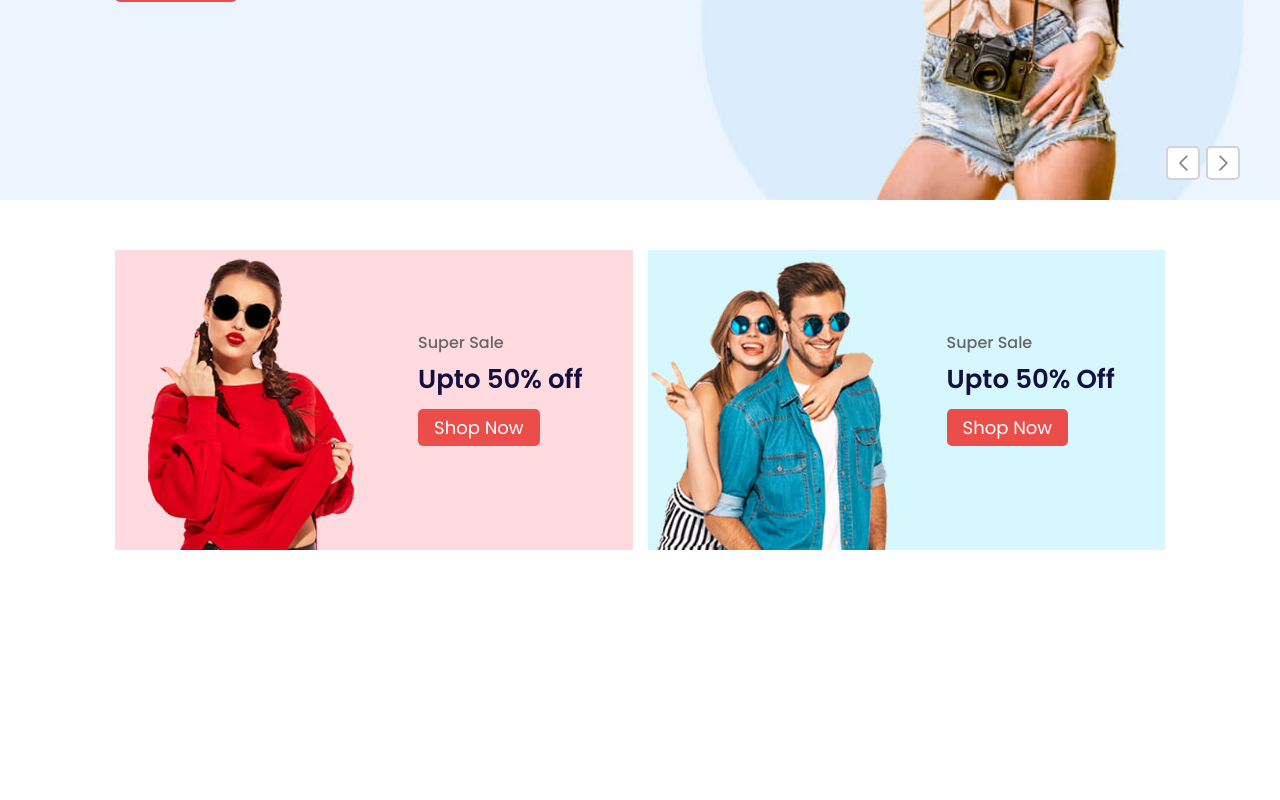
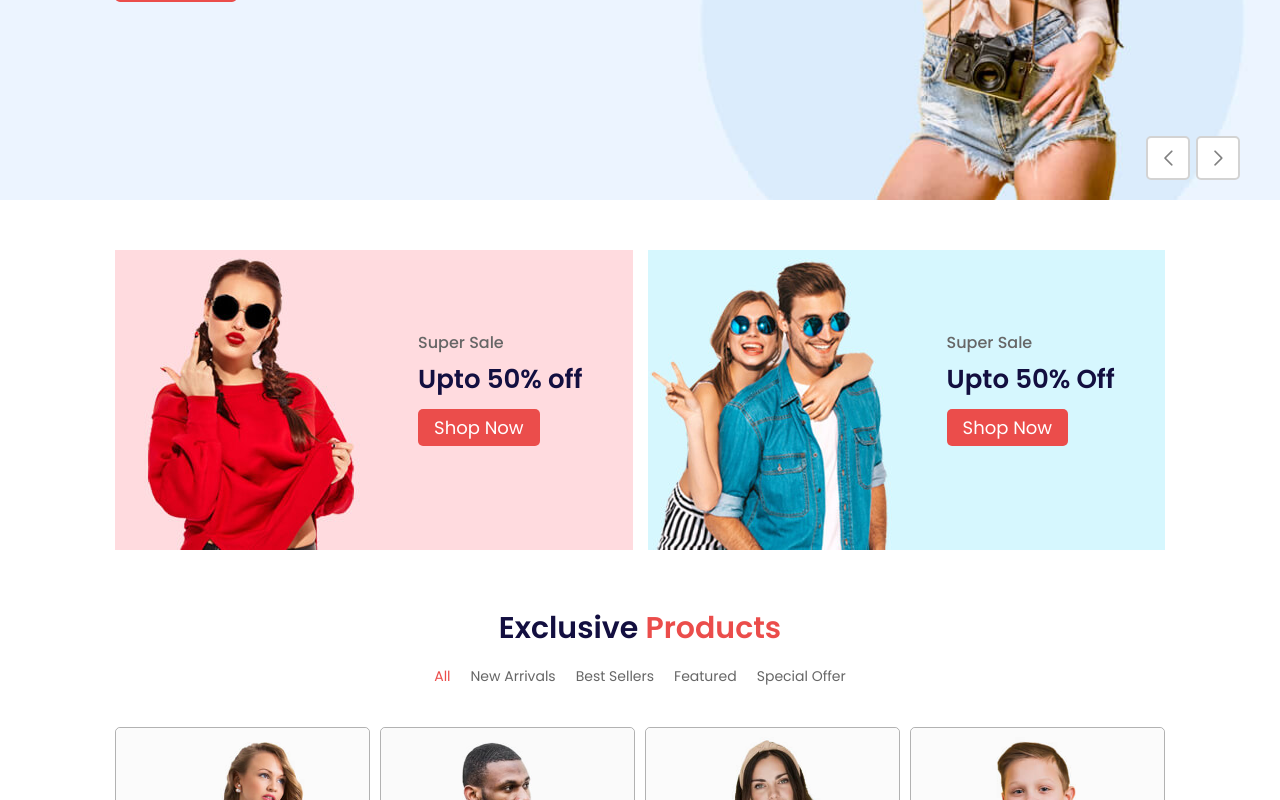
Before and after one commit to linarinho/fashion-design-react, a React (Create React App) app: page / in a window 1280 px wide. Shown: the part 379-1179 px from the top of the page. Before the commit the page ends 979 px from the top, so only its background shows below. Built offline with nearby package versions, Linux system fonts and the light colour scheme.

Commit message:
component products finished

```diff
--- a/src/App.js
+++ b/src/App.js
@@ -2,6 +2,7 @@ import './App.scss';
 import Header from './components/header/Header';
 import Banner from './pages/banner/Banner';
 import Home from './pages/home/Home';
+import Products from './pages/products/Products';
 
 function App() {
   return (
@@ -10,6 +11,7 @@ function App() {
 
       <Home />
       <Banner />
+      <Products />
     </>
   )
 }
--- /dev/null
+++ b/src/components/product-card/ProductCard.jsx
@@ -0,0 +1,37 @@
+import './product-card.scss';
+import { FavoriteBorder, Search, ShoppingCart, StarRate, Visibility } from '@material-ui/icons';
+
+function ProductCard({img, amount, cut, affer}) {
+    return (
+        <div className="product-card">
+            <div class="icons">
+                <ShoppingCart className="icon" />
+                <FavoriteBorder className="icon" />
+                <Search className="icon" />
+                <Visibility className="icon" />
+            </div>
+
+            <img src={img} alt="" />
+
+            <div className="card-body">
+                <h3>Product Name</h3>
+                <div class="price">
+                    <div class="amount">{amount}</div>
+                    <div class="cut">{cut}</div>
+                    <div class="offer">{affer}</div>
+                </div>
+
+                <div className="rate">
+                    <StarRate className="rate-icon"/>
+                    <StarRate className="rate-icon"/>
+                    <StarRate className="rate-icon"/>
+                    <StarRate className="rate-icon"/>
+                    <StarRate className="rate-icon"/>
+                    <span>(50)</span>
+                </div>
+            </div>
+        </div>
+    )
+}
+
+export default ProductCard
--- /dev/null
+++ b/src/components/product-card/product-card.scss
@@ -0,0 +1,98 @@
+.product-card {
+    border: 0.1rem solid rgba(0,0,0,.3);
+    border-radius: 5px;
+    margin-top: 10px;
+    position: relative;
+
+    .icons {
+        position: absolute;
+        width: 100%;
+        height: 350px;
+        border-top-left-radius: 4px;
+        border-top-right-radius: 4px;
+        border: 0.1rem solid rgba(0,0,0,.7)ay;
+        background: rgba(0,0,0,.7);
+        opacity: 0.6;
+        display: flex;
+        justify-content: center;
+        align-items: center;
+        gap: 5px;
+        transform: scale(0);
+        transition: 0.5s ease-in-out;
+
+        .icon {
+            font-size: 30px;
+            padding: 10px;
+            border-radius: 5px;
+            background-color: white;
+            cursor: pointer;
+        }
+
+    }
+
+    &:hover .icons{
+        transform: scale(1);
+    }
+
+    img {
+        width: 100%;
+        height: 350px;
+        object-fit: cover;
+        border-radius: 5px;
+
+
+    }
+
+    .card-body {
+        padding: 10px;
+
+        h3 {
+            font-size: 18px;
+            font-weight: 400;
+            color: #130f40;
+            margin-left: 8px;
+        }
+
+        .price {
+            display: flex;
+            align-items: center;
+            gap: 10px;
+            //margin-left: 10px;
+            margin: 5px 8px;
+
+            .amount {
+                font-size: 18px;
+                font-weight: 500;
+                color: #130f40;
+            }
+            .cut {
+                font-size: 14px;
+                font-weight: 400;
+                color: lightslategray;
+                text-decoration: line-through;
+            }
+            .offer {
+                font-size: 16px;
+                font-weight: 400;
+                color: #eb4d4b;
+            }
+        }
+
+        .rate {
+            display: flex;
+            align-items: center;
+            //padding-bottom: 5px;
+
+            .rate-icon {
+                font-size: 30px;
+                color: yellow;
+            }
+
+            span {
+                font-size: 14px;
+                color: lightslategray;
+            }
+        }
+    }
+
+}
--- a/src/pages/banner/banner.scss
+++ b/src/pages/banner/banner.scss
@@ -4,7 +4,7 @@
     flex-wrap: wrap;
     gap: 15px;
     padding-top: 50px;
-    padding-bottom: 50px;
+    padding-bottom: 40px;
 
     .banner {
         height: 300px;
--- a/src/pages/home/home.scss
+++ b/src/pages/home/home.scss
@@ -10,13 +10,13 @@
         }
 
         .swiper-button-prev {
-            width: 10px;
-            height: 10px;
+            width: 20px;
+            height: 20px;
             padding: 10px;
             border-radius: 5px;
             top: auto;
             bottom: 20px;
-            right: 80px;
+            right: 90px;
             left: auto;
 
             &:hover {
@@ -26,8 +26,8 @@
         }
 
         .swiper-button-next {
-            width: 10px;
-            height: 10px;
+            width: 20px;
+            height: 20px;
             padding: 10px;
             border-radius: 5px;
             top: auto;
--- a/src/pages/products/Products.jsx
+++ b/src/pages/products/Products.jsx
@@ -0,0 +1,48 @@
+import './products.scss';
+import ProductCard from '../../components/product-card/ProductCard';
+
+import product1 from './../../assets/product_img1.jpg';
+import product2 from './../../assets/product_img2.jpg';
+import product3 from './../../assets/product_img3.jpg';
+import product4 from './../../assets/product_img4.jpg';
+import product5 from './../../assets/product_img5.jpg';
+import product6 from './../../assets/product_img6.jpg';
+import product7 from './../../assets/product_img7.jpg';
+import product8 from './../../assets/product_img8.jpg';
+import product9 from './../../assets/product_img9.jpg';
+import product10 from './../../assets/product_img10.jpg';
+import product11 from './../../assets/product_img11.jpg';
+import product12 from './../../assets/product_img12.jpg';
+
+function Products() {
+    return (
+        <section id="products" className="products">
+            <h1 class="products-heading"> Exclusive <span>Products</span> </h1>
+
+            <div className="products-nav">
+                <span className="products-nav-item active">All</span>
+                <span className="products-nav-item">New Arrivals</span>
+                <span className="products-nav-item">Best Sellers</span>
+                <span className="products-nav-item">Featured</span>
+                <span className="products-nav-item">Special Offer</span>
+            </div>
+
+            <div className="products-galery">
+                <ProductCard img={product1} amount="$30.00" cut="$25.00" affer="20% Off"/>
+                <ProductCard img={product2} amount="$20.00" cut="$25.00" affer="20% Off"/>
+                <ProductCard img={product3} amount="$80.00" cut="$25.00" affer="20% Off"/>
+                <ProductCard img={product4} amount="$24.00" cut="$25.00" affer="20% Off"/>
+                <ProductCard img={product5} amount="$30.00" cut="$25.00" affer="20% Off"/>
+                <ProductCard img={product6} amount="$29.00" cut="$25.00" affer="20% Off"/>
+                <ProductCard img={product7} amount="$60.00" cut="$25.00" affer="20% Off"/>
+                <ProductCard img={product8} amount="$90.00" cut="$25.00" affer="20% Off"/>
+                <ProductCard img={product9} amount="$10.00" cut="$25.00" affer="20% Off"/>
+                <ProductCard img={product10} amount="$42.00" cut="$25.00" affer="20% Off"/>
+                <ProductCard img={product11} amount="$71.00" cut="$25.00" affer="20% Off"/>
+                <ProductCard img={product12} amount="$69.00" cut="$25.00" affer="20% Off"/>
+            </div>
+        </section>
+    )
+}
+
+export default Products
--- a/src/pages/products/products.scss
+++ b/src/pages/products/products.scss
@@ -0,0 +1,104 @@
+
+.products {
+
+    .products-heading {
+        text-align: center;
+        font-size: 30px;
+        color: #130f40;
+        margin-bottom: 15px;
+
+        span {
+            color: #eb4d4b;
+        }
+    }
+
+    .products-nav {
+        display: flex;
+        justify-content: center;
+        gap: 20px;
+        margin-bottom: 30px;
+
+        .products-nav-item {
+            font-size: 14px;
+            color: #666;
+            cursor: pointer;
+
+            &:hover {
+                color: #eb4d4b;
+            }
+        }
+        .active {
+            color: #eb4d4b;
+        }
+    }
+
+    .products-galery {
+        display: grid;
+        grid-template-columns: repeat(auto-fit, minmax(250px, 1fr));
+        grid-column-gap: 10px;
+
+        /* .product-card {
+            border: 0.1rem solid rgba(0,0,0,.3);
+            border-radius: 5px;
+            margin-bottom: 10px;
+            padding: 10px;
+
+            img {
+                width: 100%;
+                height: 75%;
+                object-fit: cover;
+                border-radius: 5px;
+            }
+
+            h3 {
+                font-size: 18px;
+                font-weight: 400;
+                color: #130f40;
+                padding-left: 8px;
+                margin-top: 5px;
+            }
+
+            .price {
+                display: flex;
+                align-items: center;
+                gap: 10px;
+                padding-left: 8px;
+                margin: 5px 0;
+
+                .amount {
+                    font-size: 18px;
+                    font-weight: 500;
+                    color: #130f40;
+                }
+                .cut {
+                    font-size: 14px;
+                    font-weight: 400;
+                    color: lightslategray;
+                    text-decoration: line-through;
+                }
+                .offer {
+                    font-size: 16px;
+                    font-weight: 400;
+                    color: #eb4d4b;
+                }
+            }
+
+            .rate {
+                display: flex;
+                align-items: center;
+
+                .rate-icon {
+                    font-size: 30px;
+                    color: yellow;
+                    //margin-bottom: 5px;
+                }
+
+                span {
+                    font-size: 14px;
+                    color: lightslategray;
+                }
+
+            }
+        } */
+    }
+}
```
